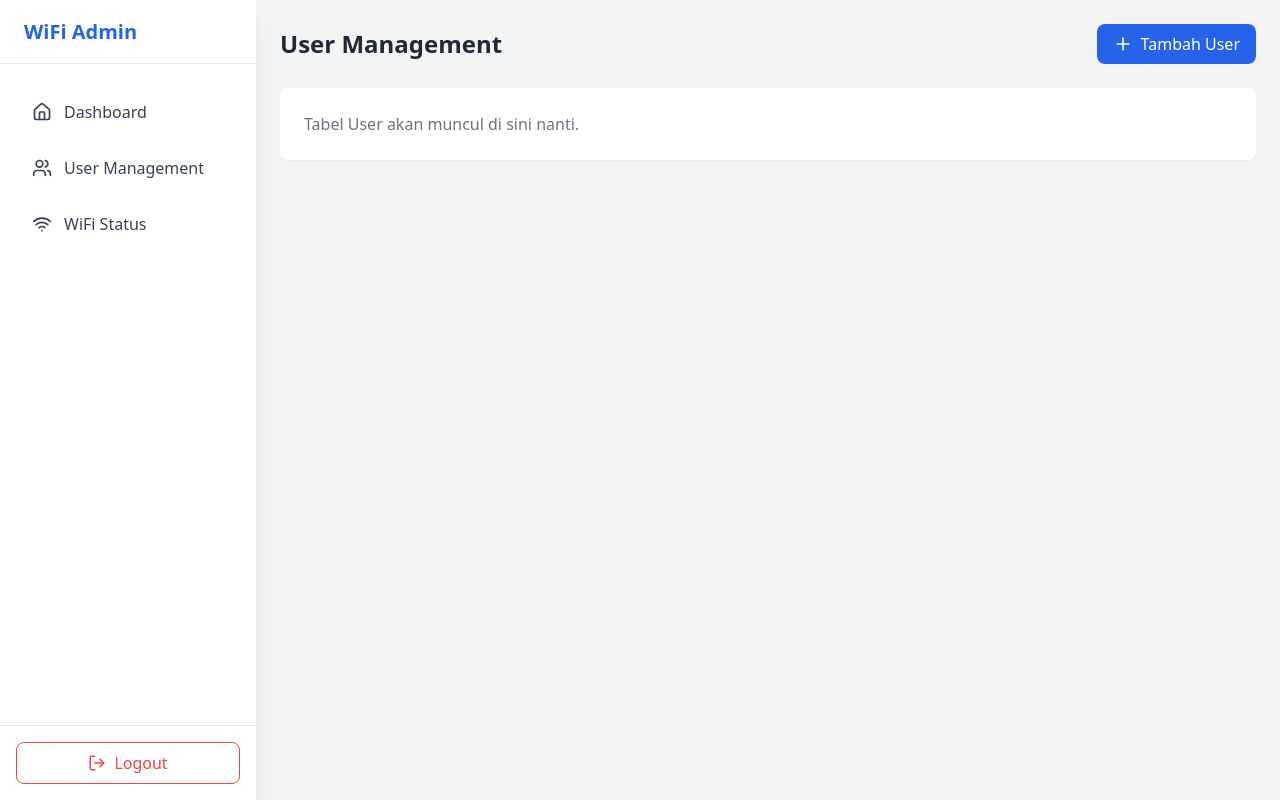
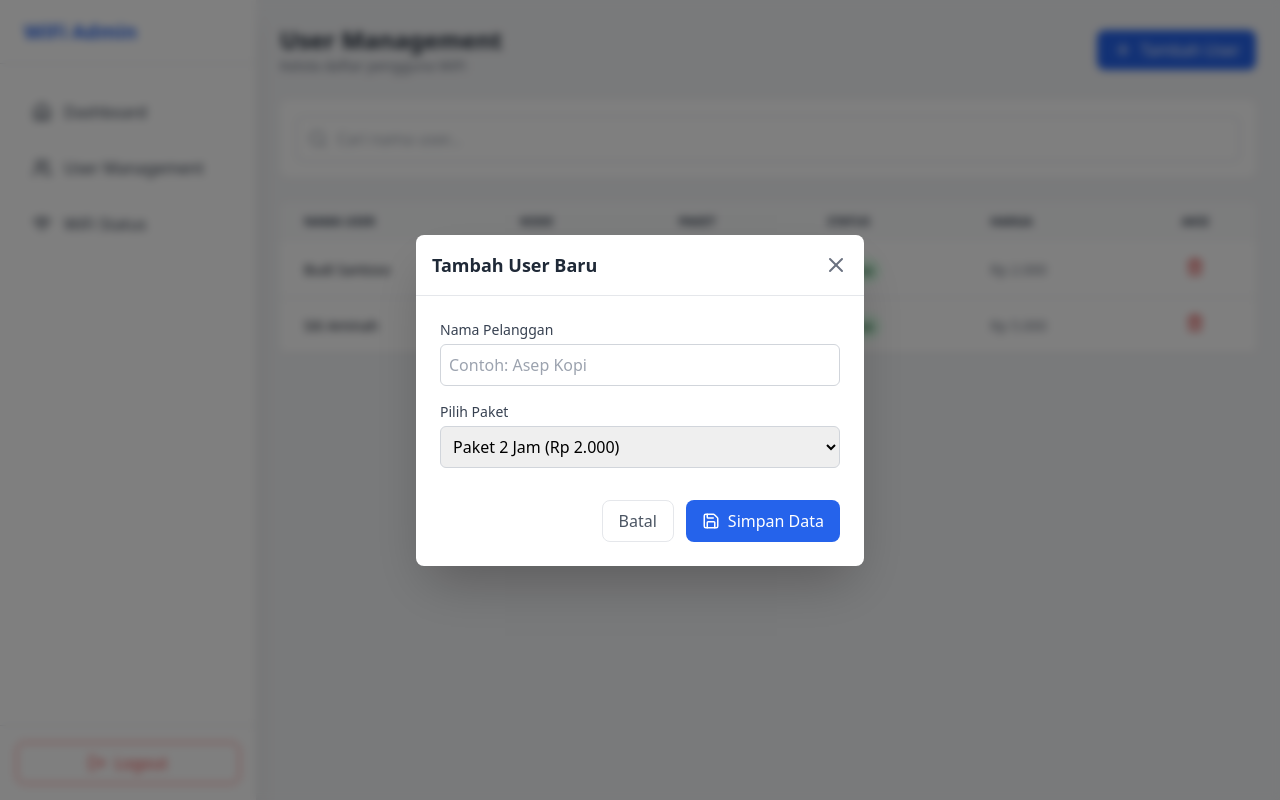
Before and after one commit to R12DLO45/WiFi-Customer-Management, a React (Vite) app: page /users in a window 1280 px wide. Both pictures are taken after a click on the button "Tambah User". Built offline with nearby package versions, Linux system fonts and the light colour scheme.

Commit message:
Update Halaman User Management

```diff
--- a/src/pages/UserManagement.jsx
+++ b/src/pages/UserManagement.jsx
@@ -1,22 +1,204 @@
-import React from 'react';
-import { Plus } from 'lucide-react';
+import React, { useState } from 'react';
+import { Plus, Search, Edit, Trash2, X, Save } from 'lucide-react';
 
 function UserManagement() {
+  // 1. Data Awal Dummy
+  const initialUsers = [
+    { id: 1, name: 'Budi Santoso', code: 'V-8821', package: '2 Jam', status: 'Active', price: 'Rp 2.000' },
+    { id: 2, name: 'Siti Aminah', code: 'V-9902', package: '24 Jam', status: 'Active', price: 'Rp 5.000' },
+  ];
+
+  // --- STATE ---
+  const [users, setUsers] = useState(initialUsers);
+  const [searchTerm, setSearchTerm] = useState('');
+  const [isModalOpen, setIsModalOpen] = useState(false); // Untuk buka/tutup modal
+
+  // State untuk Form Tambah Data
+  const [formData, setFormData] = useState({
+    name: '',
+    package: '2 Jam', // Default
+  });
+
+  // --- LOGIC ---
+
+  // 1. Handle Input Form Berubah
+  const handleInputChange = (e) => {
+    const { name, value } = e.target;
+    setFormData({ ...formData, [name]: value });
+  };
+
+  // 2. Handle Simpan Data (Fake Submit)
+  const handleSaveUser = (e) => {
+    e.preventDefault();
+
+    // Generate data dummy tambahan otomatis
+    const newId = users.length + 1;
+    const randomCode = 'V-' + Math.floor(1000 + Math.random() * 9000); // Kode acak
+    const priceMap = { '2 Jam': 'Rp 2.000', '24 Jam': 'Rp 5.000', 'Mingguan': 'Rp 15.000', 'Bulanan': 'Rp 50.000' };
+
+    const newUser = {
+      id: newId,
+      name: formData.name,
+      code: randomCode,
+      package: formData.package,
+      status: 'Active', // Default aktif
+      price: priceMap[formData.package] || 'Rp 0',
+    };
+
+    // Tambahkan ke state users (Data bertambah di tabel)
+    setUsers([...users, newUser]);
+
+    // Reset Form & Tutup Modal
+    setFormData({ name: '', package: '2 Jam' });
+    setIsModalOpen(false);
+  };
+
+  // 3. Filter Pencarian
+  const filteredUsers = users.filter((user) =>
+    user.name.toLowerCase().includes(searchTerm.toLowerCase()) ||
+    user.code.toLowerCase().includes(searchTerm.toLowerCase())
+  );
+
   return (
-    <div>
-      {/* Header Halaman */}
-      <div className="mb-6 flex items-center justify-between">
-        <h2 className="text-2xl font-bold text-gray-800">User Management</h2>
-        <button className="flex items-center rounded-lg bg-blue-600 px-4 py-2 text-white hover:bg-blue-700">
+    <div className="relative">
+
+      {/* --- HEADER --- */}
+      <div className="mb-6 flex flex-col gap-4 sm:flex-row sm:items-center sm:justify-between">
+        <div>
+          <h2 className="text-2xl font-bold text-gray-800">User Management</h2>
+          <p className="text-sm text-gray-500">Kelola daftar pengguna WiFi</p>
+        </div>
+        <button
+          onClick={() => setIsModalOpen(true)} // Buka Modal
+          className="flex items-center justify-center rounded-lg bg-blue-600 px-4 py-2 text-white hover:bg-blue-700 transition"
+        >
           <Plus size={20} className="mr-2" />
           Tambah User
         </button>
       </div>
 
-      {/* Area Tabel Dummy */}
-      <div className="rounded-lg bg-white p-6 shadow-sm">
-        <p className="text-gray-500">Tabel User akan muncul di sini nanti.</p>
+      {/* --- SEARCH --- */}
+      <div className="mb-6 rounded-lg bg-white p-4 shadow-sm">
+        <div className="relative">
+          <div className="pointer-events-none absolute inset-y-0 left-0 flex items-center pl-3">
+            <Search size={20} className="text-gray-400" />
+          </div>
+          <input
+            type="text"
+            placeholder="Cari nama user..."
+            className="block w-full rounded-md border border-gray-300 p-2.5 pl-10 focus:border-blue-500 focus:outline-none"
+            value={searchTerm}
+            onChange={(e) => setSearchTerm(e.target.value)}
+          />
+        </div>
       </div>
+
+      {/* --- TABLE --- */}
+      <div className="rounded-lg bg-white shadow-sm overflow-hidden">
+        <div className="overflow-x-auto">
+          <table className="w-full text-left text-sm text-gray-500">
+            <thead className="bg-gray-50 text-xs uppercase text-gray-700">
+              <tr>
+                <th className="px-6 py-3">Nama User</th>
+                <th className="px-6 py-3">Kode</th>
+                <th className="px-6 py-3">Paket</th>
+                <th className="px-6 py-3">Status</th>
+                <th className="px-6 py-3">Harga</th>
+                <th className="px-6 py-3 text-center">Aksi</th>
+              </tr>
+            </thead>
+            <tbody>
+              {filteredUsers.map((user) => (
+                <tr key={user.id} className="border-b hover:bg-gray-50">
+                  <td className="px-6 py-4 font-medium text-gray-900 whitespace-nowrap">{user.name}</td>
+                  <td className="px-6 py-4 font-mono text-blue-600 whitespace-nowrap">{user.code}</td>
+                  <td className="px-6 py-4 whitespace-nowrap">{user.package}</td>
+                  <td className="px-6 py-4 whitespace-nowrap">
+                    <span className="rounded-full bg-green-100 px-2 py-1 text-xs font-semibold text-green-800">
+                      {user.status}
+                    </span>
+                  </td>
+                  <td className="px-6 py-4 whitespace-nowrap">{user.price}</td>
+                  <td className="px-6 py-4 text-center whitespace-nowrap">
+                    <button className="text-red-600 hover:text-red-900"><Trash2 size={18} /></button>
+                  </td>
+                </tr>
+              ))}
+            </tbody>
+          </table>
+        </div>
+      </div>
+
+      {/* --- MODAL POPUP (Overlay) --- */}
+      {isModalOpen && (
+        <div className="fixed inset-0 z-50 flex items-center justify-center bg-black/50 p-4 backdrop-blur-sm">
+          {/* Card Modal */}
+          <div className="w-full max-w-md rounded-lg bg-white shadow-2xl">
+
+            {/* Header Modal */}
+            <div className="flex items-center justify-between border-b p-4">
+              <h3 className="text-lg font-bold text-gray-800">Tambah User Baru</h3>
+              <button onClick={() => setIsModalOpen(false)} className="text-gray-500 hover:text-red-500">
+                <X size={24} />
+              </button>
+            </div>
+
+            {/* Body Modal (Form) */}
+            <form onSubmit={handleSaveUser} className="p-6 space-y-4">
+
+              {/* Input Nama */}
+              <div>
+                <label className="mb-1 block text-sm font-medium text-gray-700">Nama Pelanggan</label>
+                <input
+                  type="text"
+                  name="name"
+                  required
+                  className="w-full rounded-md border border-gray-300 p-2 focus:border-blue-500 focus:outline-none"
+                  placeholder="Contoh: Asep Kopi"
+                  value={formData.name}
+                  onChange={handleInputChange}
+                />
+              </div>
+
+              {/* Select Paket */}
+              <div>
+                <label className="mb-1 block text-sm font-medium text-gray-700">Pilih Paket</label>
+                <select
+                  name="package"
+                  className="w-full rounded-md border border-gray-300 p-2 focus:border-blue-500 focus:outline-none"
+                  value={formData.package}
+                  onChange={handleInputChange}
+                >
+                  <option value="2 Jam">Paket 2 Jam (Rp 2.000)</option>
+                  <option value="24 Jam">Paket 24 Jam (Rp 5.000)</option>
+                  <option value="Mingguan">Paket Mingguan (Rp 15.000)</option>
+                  <option value="Bulanan">Paket Bulanan (Rp 50.000)</option>
+                </select>
+              </div>
+
+              {/* Footer Modal (Tombol) */}
+              <div className="mt-6 flex justify-end gap-3 pt-4">
+                <button
+                  type="button"
+                  onClick={() => setIsModalOpen(false)}
+                  className="rounded-lg border px-4 py-2 text-gray-600 hover:bg-gray-100"
+                >
+                  Batal
+                </button>
+                <button
+                  type="submit"
+                  className="flex items-center rounded-lg bg-blue-600 px-4 py-2 text-white hover:bg-blue-700"
+                >
+                  <Save size={18} className="mr-2" />
+                  Simpan Data
+                </button>
+              </div>
+
+            </form>
+          </div>
+        </div>
+      )}
+
     </div>
   );
 }
```
